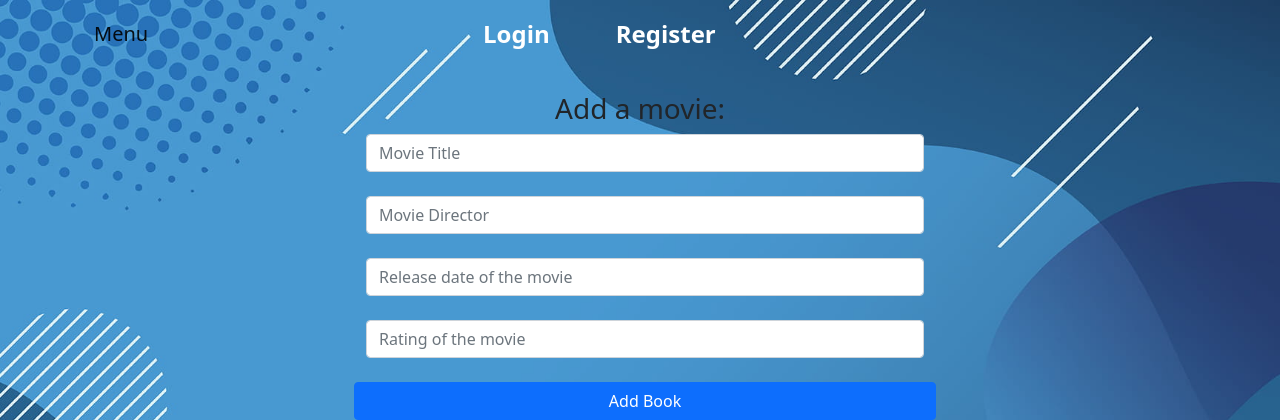
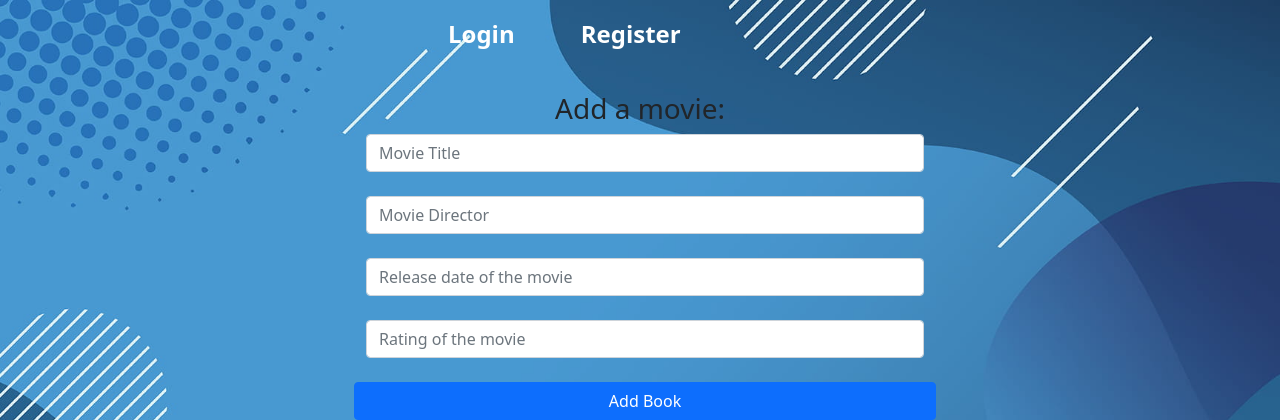
Before and after one commit to ioanae21/Store_movies, a Flask app: page /movies in a window 1280 px wide. Shown: the top 420 px of the page. Run offline with Flask 3, Linux system fonts and the light colour scheme.

Commit message:
Updated the base html, add a nav link to the recommendations page

```diff
--- a/templates/base.html
+++ b/templates/base.html
@@ -10,7 +10,7 @@
  <div class="container">
     <nav class="navbar navbar-expand-lg navbar-light">
       <div class="container-fluid">
-        <a class="navbar-brand" href="#">Menu</a>
+
         <button class="navbar-toggler" type="button" data-bs-toggle="collapse" data-bs-target="#navbarNavAltMarkup" aria-controls="navbarNavAltMarkup" aria-expanded="false" aria-label="Toggle navigation">
           <span class="navbar-toggler-icon"></span>
         </button>
@@ -22,6 +22,7 @@
             <a class="nav-link" href="{{url_for('register')}}">Register</a>
             {%endif%}
               {% if 'user' in session %}
+              <a class="nav-link" href="{{url_for('recommendation_page')}}">Recommendations</a>
               <a class="nav-link" href="{{url_for('user')}}">My movies</a>
               <a class="nav-link" href="{{url_for('movies')}}">Add a movie</a>
               <a class="nav-link" href="/logout">Logout</a>
```
